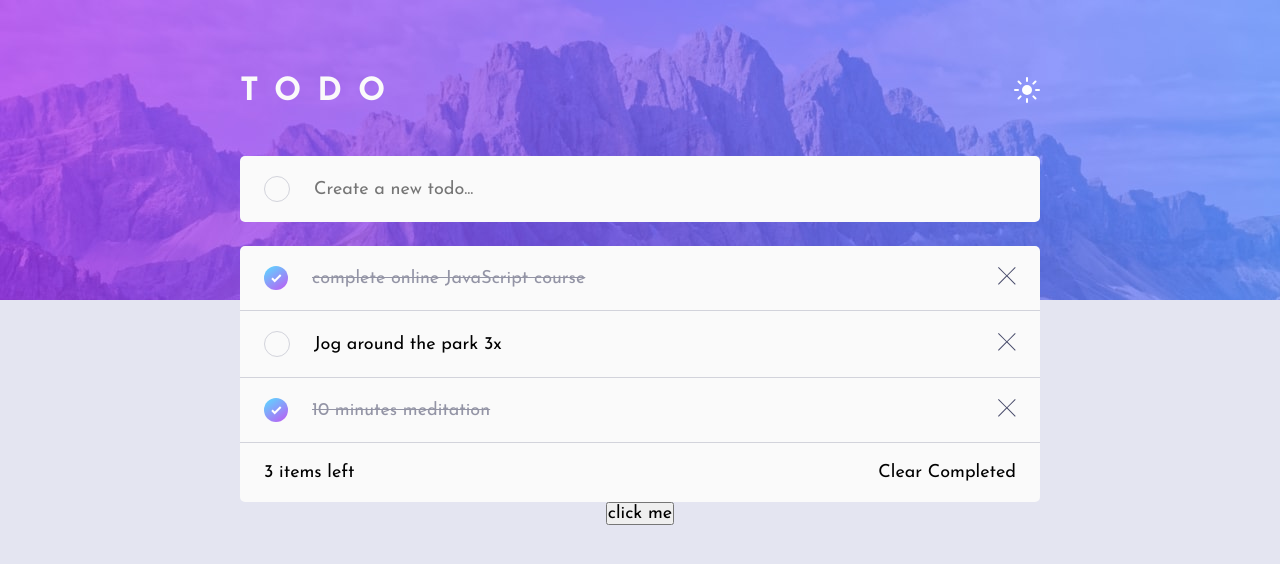
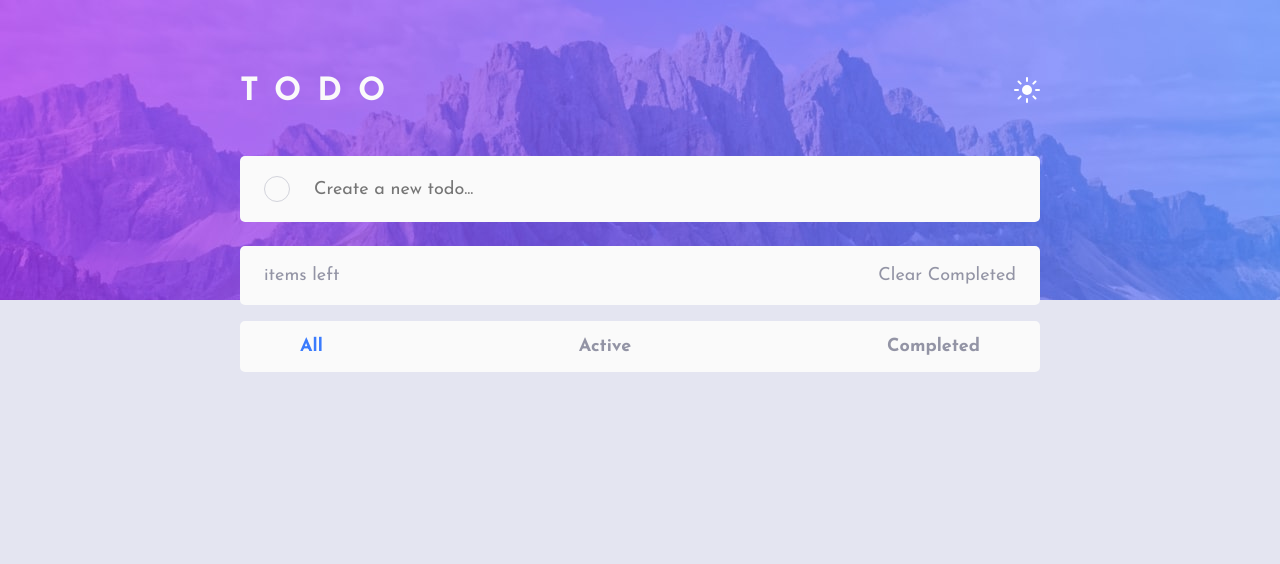
Before and after one commit to ChrisCox12/react-todo-app, a React (Create React App) app: page / in a window 1280 px wide. Shown: the top 564 px of the page. Built offline with nearby package versions, Linux system fonts and the light colour scheme.

Commit message:
added functionality for filtering out certain todos; fixed some css

```diff
--- a/src/components/Todo/Todo.css
+++ b/src/components/Todo/Todo.css
@@ -12,6 +12,10 @@
 
 .todo-list__list__todo__left__check-circle:hover {
     cursor: pointer;
+}
+
+.todo-list__list__todo__left__todo-text {
+    color: var(--lt-clr-5);
 }
 
 .todo-list__list__todo__right button {
--- a/src/components/Todo/Todo.js
+++ b/src/components/Todo/Todo.js
@@ -5,13 +5,11 @@ import check from '../../assets/icon-check.svg';
 
 function TODO({ todo, handleDeleteTodo, toggleTheme, handleCompleteTodo }) {
     const [isCompleted, setIsCompleted] = useState(false);
-    const [task, setTask] = useState("");
 
     useEffect (() => {
         setIsCompleted(todo.isCompleted);
 
         const element = document.getElementById(todo.id);
-        /* console.log(element) */
 
         const todo_text = element.querySelector('.todo-list__list__todo__left__todo-text');
         const todo_circle = element.querySelector('.todo-list__list__todo__left__check-circle');
@@ -45,22 +43,12 @@ function TODO({ todo, handleDeleteTodo, toggleTheme, handleCompleteTodo }) {
             }
         }
 
-        /* setIsCompleted(todo.isCompleted); */
     }, [todo, toggleTheme, isCompleted]);
 
-
-    /* function handleComplete_Todo() {
-        console.log('completed');
-
-        setIsCompleted(!todo.isCompleted);
-    } */
-
     function handleComplete() {
-
         setIsCompleted(!isCompleted);
 
         handleCompleteTodo(todo.id);
-
     }
 
     return (
@@ -73,7 +61,6 @@ function TODO({ todo, handleDeleteTodo, toggleTheme, handleCompleteTodo }) {
                     : <div className='todo-list__list__todo__left__check-circle' onClick={handleComplete}></div>
                 }
                 <div className='todo-list__list__todo__left__todo-text'>{todo.text}</div>
-                {/* <div>{isCompleted ? 'true' : 'false'}</div> */}
             </div>
             <div className="todo-list__list__todo__right">
                 <button onClick={() => handleDeleteTodo(todo.id)}>
--- a/src/components/Todo_List/Todo_List.css
+++ b/src/components/Todo_List/Todo_List.css
@@ -37,9 +37,25 @@
     display: flex;
     align-items: center;
     justify-content: space-between;
+    color: var(--lt-clr-4);
 }
 
 .todo-list__list__items-left:last-child:hover {
+    cursor: pointer;
+}
+
+.todo-list__list-selectors {
+    display: flex;
+    align-items: center;
+    justify-content: space-between;
+
+    border-radius: 5px;
+    background-color: var(--lt-clr-1);
+    font-weight: var(--ft-bold);
+    color: var(--lt-clr-4);
+}
+
+.todo-list__list-selectors__selector:hover {
     cursor: pointer;
 }
 
@@ -59,6 +75,10 @@
     border-bottom: 1px solid var(--dk-clr-6);
 }
 
+.selected {
+    color: var(--blue);
+}
+
 @media screen and (min-width: 375px) {
     .todo-list__new-todo,
     .todo-list__list__todo {
@@ -74,6 +94,10 @@
         column-gap: 12px;
     }
 
+    .todo-list__list {
+        margin-bottom: 16px;
+    }
+
     .todo-list__list__items-left {
         padding: 12px 20px;
     }
@@ -82,6 +106,10 @@
     .todo-list__list__todo__check-circle */ {
         height: 22px;
         min-width: 22px;
+    }
+
+    .todo-list__list-selectors {
+        padding: 16px 60px;
     }
 }
 
--- a/src/components/Todo_List/Todo_List.js
+++ b/src/components/Todo_List/Todo_List.js
@@ -3,33 +3,24 @@ import TODO from '../Todo/Todo';
 import './Todo_List.css';
 
 function TODO_LIST({ toggleTheme }) {
-    const [todos, setTodos] = useState([
-        {
-            text: 'complete online JavaScript course',
-            isCompleted: true,
-            id: 0
-        },
-        {
-            text: 'Jog around the park 3x',
-            isCompleted: false,
-            id: 1
-        },
-        {
-            text: '10 minutes meditation',
-            isCompleted: true,
-            id: 2
-        }
-    ]);
-    const [isLoaded, setIsLoaded] = useState(false);
+    const [todos, setTodos] = useState([]);
+    const [showActive, setShowActive] = useState(false);
+    const [showAll, setShowAll] = useState(true);
+    const [showCompleted, setShowCompleted] = useState(false);
 
     useEffect(() => {
+        const todosToRead = getTodos();
+
+        if(todosToRead !== null) {
+            setTodos(JSON.parse(todosToRead));
+        }
+
         const new_todo = document.querySelector('.todo-list__new-todo');
         const check_circle = document.querySelector('.todo-list__new-todo__check-circle');
         const list = document.querySelector('.todo-list__list');
         const items_left = document.querySelector('.todo-list__list__items-left');
         const todos_ = document.querySelectorAll('.todo-list__list__todo');
-        /* console.log(todos_) */
-        /* console.log(todos); */
+
         if(toggleTheme) {
             new_todo.classList.add('dark-list');
             check_circle.classList.add('dark-circle');
@@ -48,12 +39,6 @@ function TODO_LIST({ toggleTheme }) {
         }
     }, [toggleTheme]);
 
-    /* if(!isLoaded){
-        return (
-            <div>Loading...</div>
-        );
-    } */
-
     function handleAddTodo(event) {
         //  keyCode 13 corresponds to the 'Enter' button on the keyboard, i.e.,
         //  if user presses 'Enter', then do this
@@ -61,52 +46,93 @@ function TODO_LIST({ toggleTheme }) {
             /* event.preventDefault(); */
 
             const input = document.getElementById('todo-input').value;
-            /* console.log(input) */
             const new_todo = {
                 text: input,
                 isCompleted: false,
                 id: todos.length
             };
 
-            console.log(new_todo);
-
             const new_todos = [...todos, new_todo];
 
-            console.log(new_todos);
+            setTodos(new_todos);
 
-            setTodos(new_todos);
+            storeTodos(new_todos);
         }
     }
 
     function handleDeleteTodo(id) {
-        console.log('deleted');
-        console.log(id);
-
         const new_todos = todos.filter(todo => todo.id !== id);
 
-        console.log(new_todos);
+        setTodos(new_todos);
 
-        setTodos(new_todos);
+        storeTodos(new_todos);
     }
 
     function handleCompleteTodo(id) {
         const todoToUpdate = todos.find(todo => todo.id === id);
 
-        console.log(todoToUpdate);
-
         todoToUpdate.isCompleted = !todoToUpdate.isCompleted;
 
-        console.log(todoToUpdate);
+        storeTodos(todos);
     }
 
     function clearCompletedTodos() {
         const new_todos = todos.filter(todo => todo.isCompleted === false);
 
-        console.log(new_todos);
+        setTodos(new_todos);
 
-        setTodos(new_todos);
+        storeTodos(new_todos);
     }
 
+    function storeTodos(todosToStore) {
+        localStorage.setItem('todos', JSON.stringify(todosToStore));
+    }
+
+    function getTodos() {
+        return localStorage.getItem('todos');
+    }
+
+    function showAllTodos() {
+        clearSelectors('active', 'completed');
+
+        document.getElementById('selector--all').classList.add('selected');
+
+        setShowActive(false);
+        setShowAll(true);
+        setShowCompleted(false);
+    }
+
+    function showActiveTodos() {
+        clearSelectors('all', 'completed');
+
+        document.getElementById('selector--active').classList.add('selected');
+
+        setShowActive(true);
+        setShowAll(false);
+        setShowCompleted(false);
+    }
+
+    function showCompletedTodos() {
+        clearSelectors('all', 'active');
+
+        document.getElementById('selector--completed').classList.add('selected');
+
+        setShowActive(false);
+        setShowAll(false);
+        setShowCompleted(true);
+    }
+
+    function clearSelectors(str1, str2) {
+        const selector_string1 = 'selector--' + str1;
+        const selector_string2 = 'selector--' + str2;
+
+        document.getElementById(selector_string1).classList.remove('selected');
+        document.getElementById(selector_string2).classList.remove('selected');
+    }
+
+    function getItemsLeft() {
+        return '11';
+    }
 
     return (
         <div className='todo-list'>
@@ -122,15 +148,8 @@ function TODO_LIST({ toggleTheme }) {
             </div>
 
             <ul className='todo-list__list'>
-                {
+                {showAll ?
                     todos.map((todo, index) => {
-                        /* return (
-                            <li key={index} className='todo-list__list__todo'>
-                                <div className='todo-list__list__todo__check-circle'></div>
-                                <div className='todo-list__list__todo__todo-text'>{todo.text}</div>
-
-                            </li>
-                        ); */
                         return (
                             <li key={index} className='todo-list__list__todo'>
                                 <TODO
@@ -142,13 +161,71 @@ function TODO_LIST({ toggleTheme }) {
                             </li>
                         );
                     })
+                    : null
+                }
+                {showActive ?
+                    todos.map((todo, index) => {
+                        if(!todo.isCompleted) {
+                            return (
+                                <li key={index} className='todo-list__list__todo'>
+                                    <TODO
+                                        todo={todo}
+                                        handleDeleteTodo={handleDeleteTodo}
+                                        toggleTheme={toggleTheme}
+                                        handleCompleteTodo={handleCompleteTodo}
+                                    />
+                                </li>
+                            );
+                        }
+
+                        return null;
+                    })
+                    : null
+                }
+                {showCompleted ?
+                    todos.map((todo, index) => {
+                        if(todo.isCompleted) {
+                            return (
+                                <li key={index} className='todo-list__list__todo'>
+                                    <TODO
+                                        todo={todo}
+                                        handleDeleteTodo={handleDeleteTodo}
+                                        toggleTheme={toggleTheme}
+                                        handleCompleteTodo={handleCompleteTodo}
+                                    />
+                                </li>
+                            );
+                        }
+
+                        return null;
+                    })
+                    : null
                 }
                 <li key={(todos.length + 1)} className='todo-list__list__items-left'>
-                    <div>{todos.length} items left</div>
+                    <div> items left</div>
                     <div onClick={clearCompletedTodos}>Clear Completed</div>
                 </li>
             </ul>
-            <button onClick={() => console.log(todos)}>click me</button>
+
+            <div className='todo-list__list-selectors'>
+                <div
+                    className='todo-list__list-selectors__selector selected'
+                    id='selector--all'
+                    onClick={showAllTodos}>All</div>
+
+                <div
+                    className='todo-list__list-selectors__selector'
+                    id='selector--active'
+                    onClick={showActiveTodos}>Active</div>
+
+                <div
+                    className='todo-list__list-selectors__selector'
+                    id='selector--completed'
+                    onClick={showCompletedTodos}>Completed</div>
+            </div>
+            <div>
+
+            </div>
         </div>
     );
 }
```
